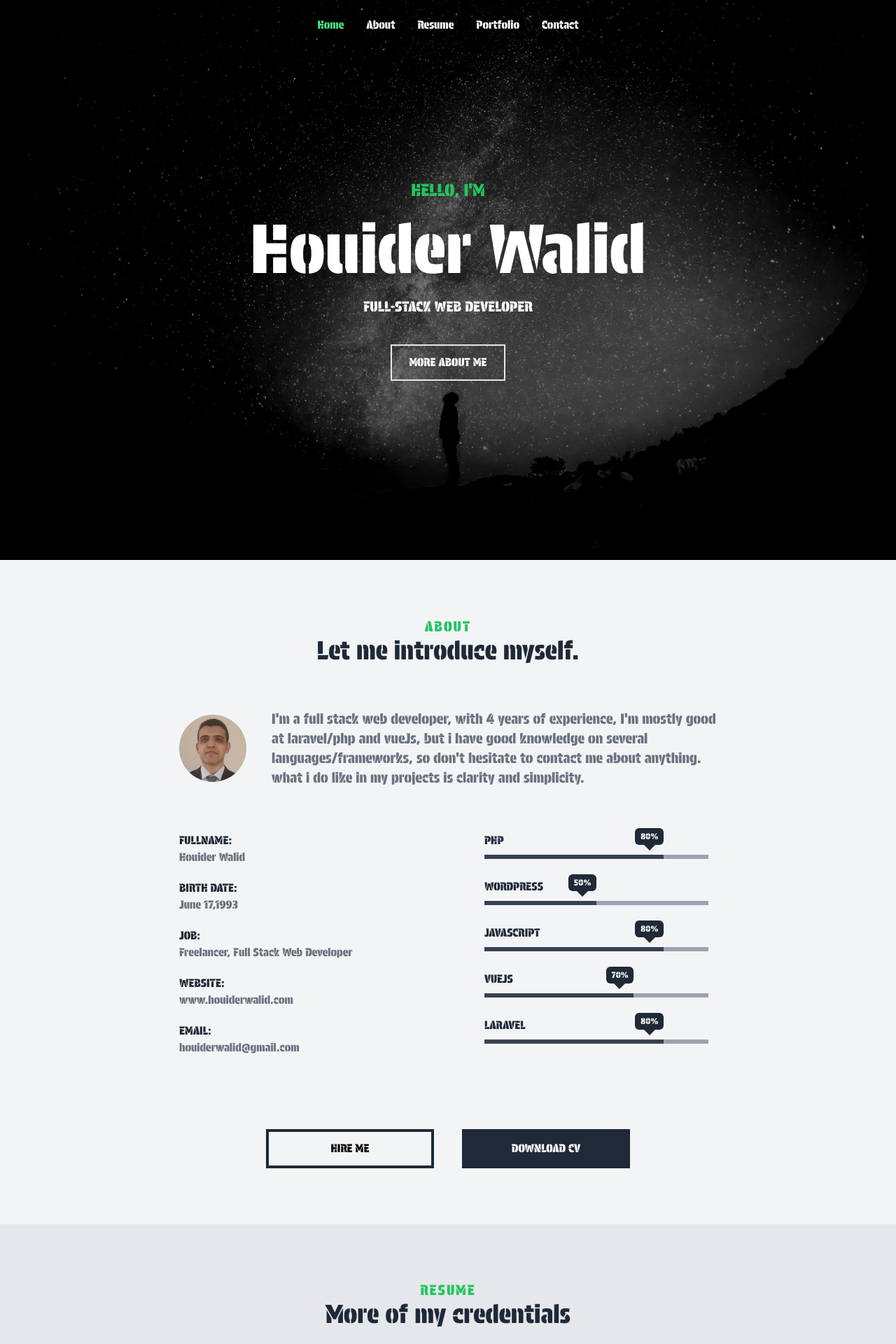
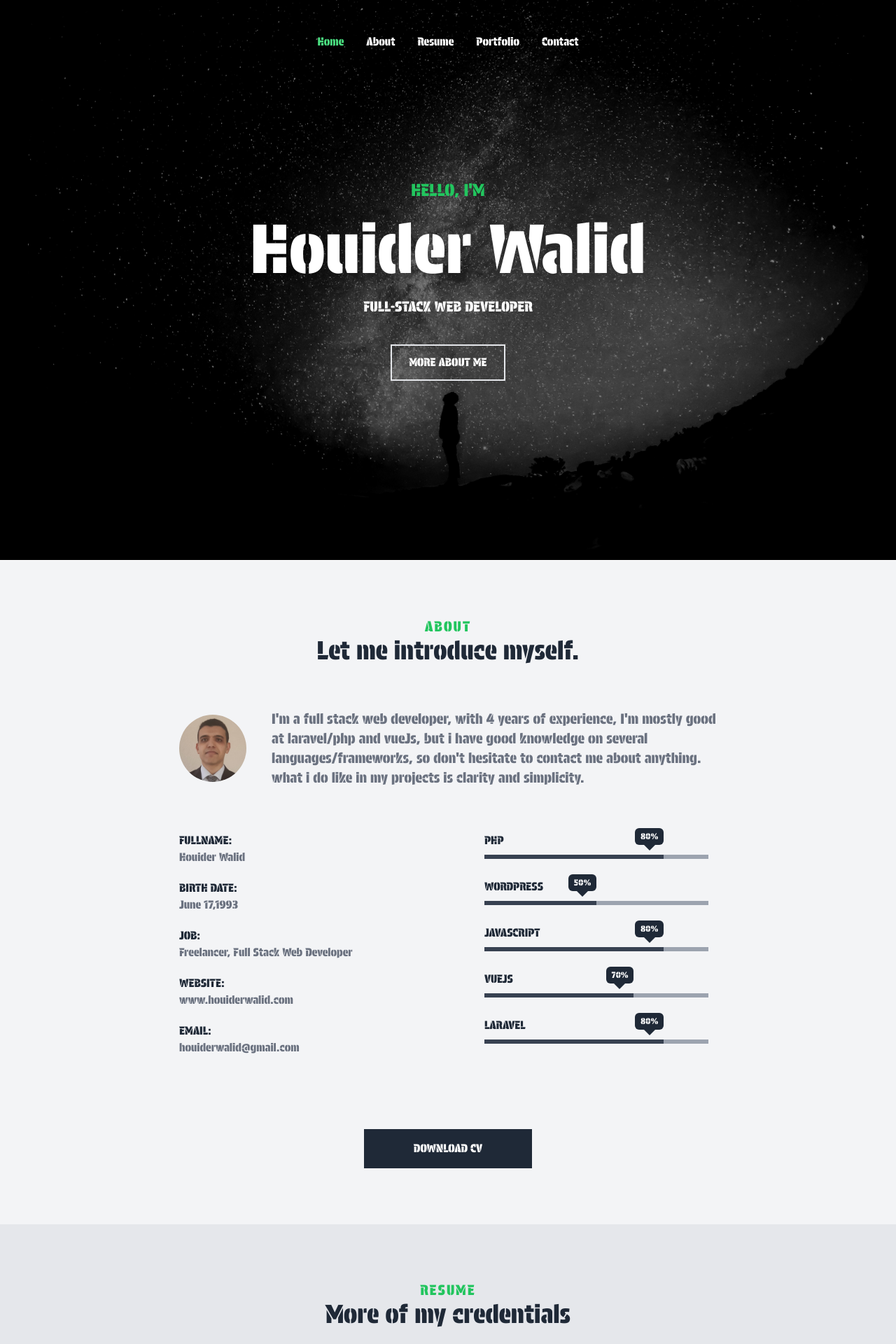
Before and after one commit to HouiderWalid/portfolio, a Nuxt app: page / in a window 1280 px wide. Shown: the top 1920 px of the page at 70% size. Built offline with nearby package versions, Linux system fonts and the light colour scheme.

Commit message:
generate html files

```diff
--- a/layouts/default.vue
+++ b/layouts/default.vue
@@ -6,8 +6,8 @@
       <img alt="" class="absolute h-full object-cover" src="../public/intro-bg.jpg">
       <div class="absolute w-full h-full bg-black" style="opacity: .5"></div>
       <div class="absolute"></div>
-      <div id="header"
-           class="md:bg-transparent bg-black fixed top-0 w-full flex flex-col items-center py-10 sm:justify-center gap-10 text-white z-10">
+      <div id="header" :class="{'md:bg-transparent': !showDarkBg, 'md:py-10': inViewHeight}"
+           class="bg-black fixed top-0 w-full py-4 flex flex-col items-center py-10 sm:justify-center gap-10 text-white z-10">
         <BurgerMenu v-model="isBurgerOpen" class="relative sm:hidden block z-50"/>
         <ul :class="{'hidden sm:flex': !isBurgerOpen}" class="flex sm:flex-row flex-col gap-8 sm:h-10 font-bold">
           <li class="flex items-center justify-center">
@@ -143,11 +143,11 @@
         </div>
       </div>
       <div class="flex gap-10 mt-16 flex-col sm:flex-row">
-        <div class="flex justify-end">
-          <button class="border-4 border-gray-800 hover:text-gray-600 hover:border-gray-600 py-3 w-60 px-6 font-bold">
+<!--        <div class="flex justify-end">
+          <a href="#contact" class="flex justify-center border-4 border-gray-800 hover:text-gray-600 hover:border-gray-600 py-3 w-60 px-6 font-bold">
             HIRE ME
-          </button>
-        </div>
+          </a>
+        </div>-->
         <div class="flex">
           <button
               class="border-4 border-gray-800 bg-gray-800 hover:bg-gray-600 hover:border-gray-600 text-white py-3 w-60 px-6 font-bold">
@@ -360,7 +360,7 @@
       <p class="text-xl text-gray-500 max-w-xl text-center">
         Please, feel free to contact me for more information or any custom services you may need.
       </p>
-      <div class="max-w-xl w-full px-4 mt-8">
+<!--      <div class="max-w-xl w-full px-4 mt-8">
         <div class="relative z-0 w-full mb-5 group">
           <input id="floating_name"
                  class="block py-3 px-0 w-full text-white text-md bg-transparent border-0 border-b-2 border-gray-500 appearance-none focus:outline-none focus:ring-0 focus:border-green-600 peer"
@@ -405,7 +405,7 @@
             class="w-full mt-16 border-4 border-gray-800 bg-green-500 hover:bg-gray-600 hover:border-gray-600 text-white py-3 w-60 px-6 font-bold">
           SUBMIT
         </button>
-      </div>
+      </div>-->
       <div class="flex md:flex-row gap-10 flex-col justify-around max-w-2xl w-full mt-12">
         <div class="flex flex-col items-center gap-4">
           <svg-icon :path="mdiPhone" class="text-white" type="mdi"/>
@@ -438,14 +438,27 @@ export default {
       mdiEmail,
       mdiMapMarker,
       section: null,
-      isBurgerOpen: false
+      isBurgerOpen: false,
+      scrollHeight: window?.scrollY ?? 0,
+      viewHeight: window.innerHeight
+    }
+  },
+  computed: {
+    showDarkBg() {
+      return this.scrollHeight > 0
+    },
+    inViewHeight(){
+      return this.viewHeight > this.scrollHeight
     }
   },
   mounted() {
     let header = document.getElementById('header')
-    if (header) {
-      document.addEventListener('scroll', function (e) {
-        if (window.scrollY > 0) {
+    if (document) {
+      document.addEventListener('scroll', (e) => {
+        console.log(window.scrollY)
+        this.scrollHeight = window.scrollY
+/*        if (window.scrollY > 0) {
+          console.log('window.scrollY', window.scrollY)
           header.classList.add('md:bg-black')
 
           if (window.scrollY > window.innerHeight) {
@@ -458,7 +471,7 @@ export default {
 
         } else {
           header.classList.remove('md:bg-black')
-        }
+        }*/
       })
     }
 
--- a/nuxt.config.ts
+++ b/nuxt.config.ts
@@ -1,7 +1,8 @@
 // https://nuxt.com/docs/api/configuration/nuxt-config
 export default defineNuxtConfig({
   compatibilityDate: '2024-04-03',
-  devtools: { enabled: true },
+  ssr: false,
+  //devtools: { enabled: true },
   css: ['~/assets/css/main.css', '~/assets/css/font.css'],
   postcss: {
     plugins: {
```
Also changed, not shown: 1 other file (tests, documents, lock files or other folders).
